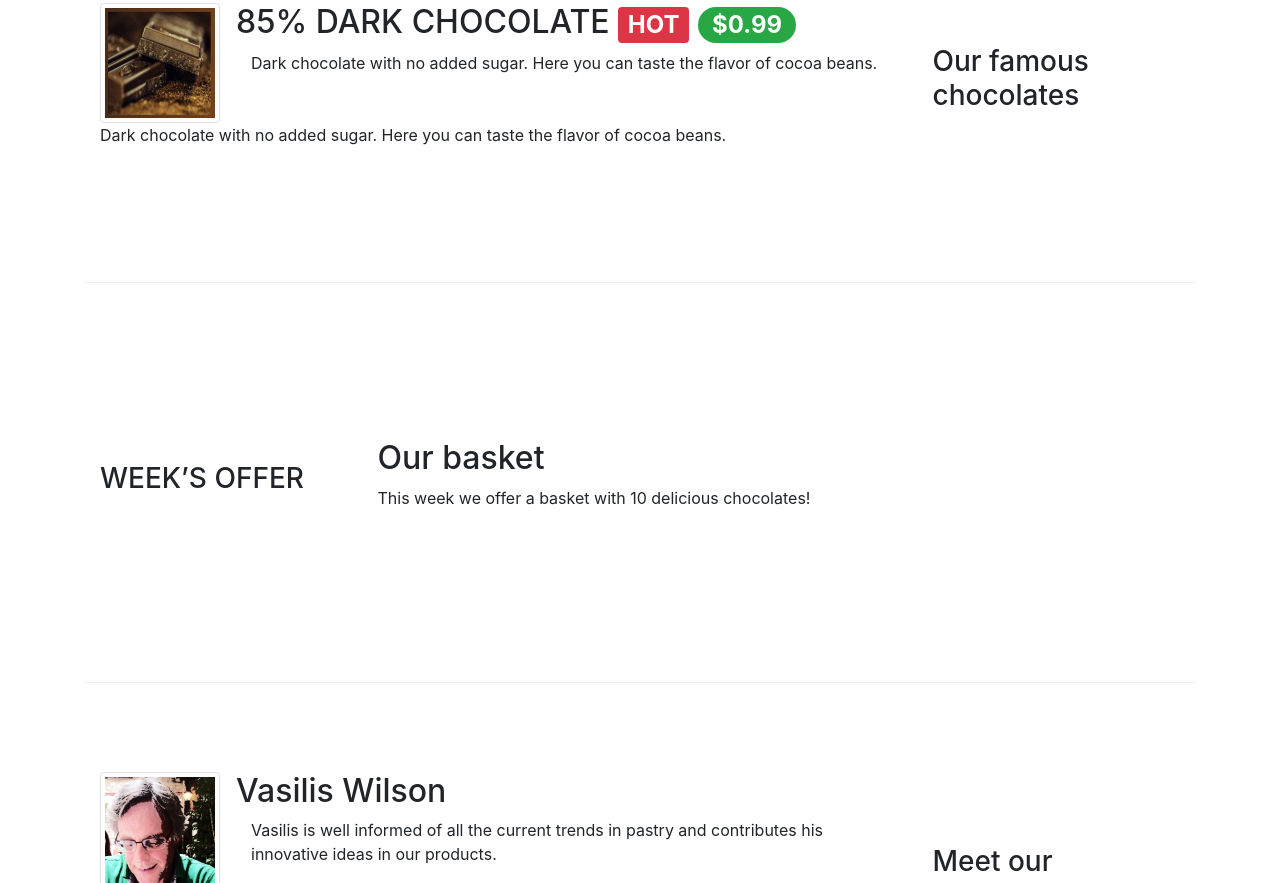
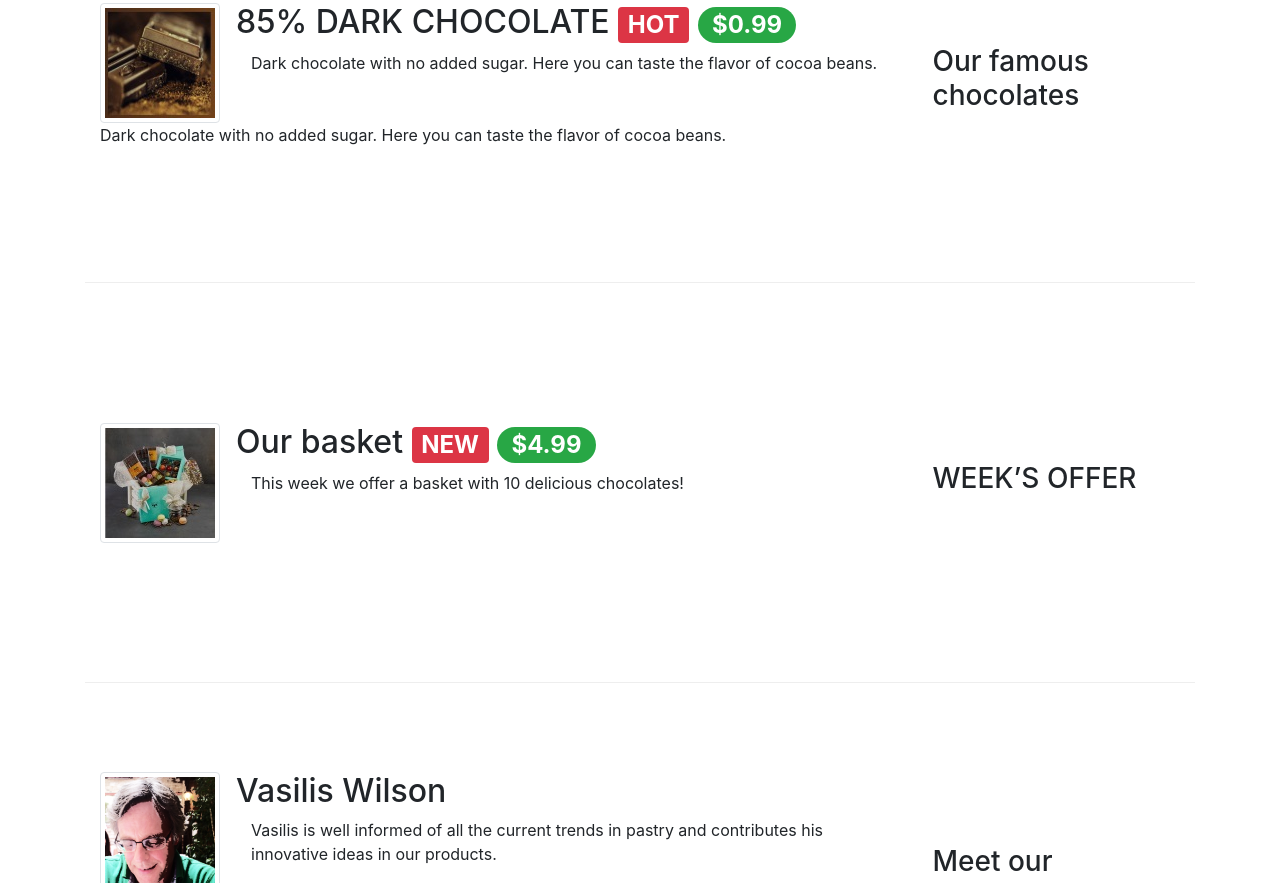
Before and after one commit to AvivSh-hub/M3AT-1, a plain HTML site: page index.html in a window 1280 px wide. Shown: the part 430-1313 px from the top of the page. Drawn offline with nearby package versions, Linux system fonts and the light colour scheme.

Commit message:
AssignmentModule4

```diff
--- a/index.html
+++ b/index.html
@@ -107,15 +107,28 @@
         </div>
       </div>
 
-      <div class="row row-content align-items-center">
+      <div class="row flex-row-reverse row-content align-items-center">
         <div class="col-sm-4 col-md-3">
           <h3>WEEK’S OFFER</h3>
         </div>
         <div class="col-sm col-md">
-          <h2>Our basket</h2>
-          <p class="d-none d-sm-block">
-            This week we offer a basket with 10 delicious chocolates!
-          </p>
+          <div class="media">
+            <img
+              class="d-flex mr-3 img-thumbnail align-self-center"
+              src="images/promotion.jpg"
+              alt="Our basket"
+            />
+            <div class="media-body">
+              <h2 class="mt-0">
+                Our basket
+                <span class="badge badge-danger">NEW</span>
+                <span class="badge badge-pill badge-success">$4.99</span>
+              </h2>
+              <p class="col d-none d-md-block">
+                This week we offer a basket with 10 delicious chocolates!
+              </p>
+            </div>
+          </div>
         </div>
       </div>
 
```
